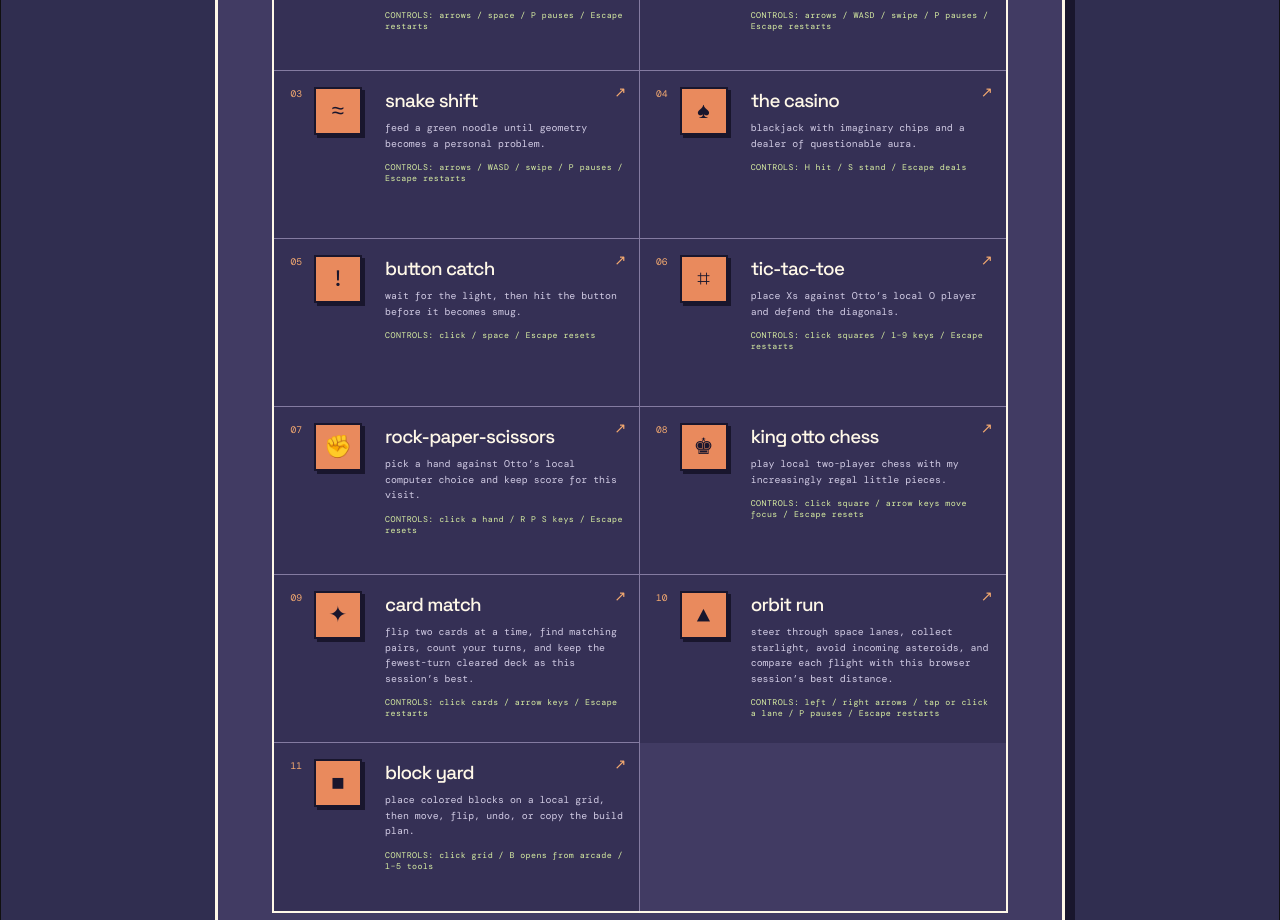
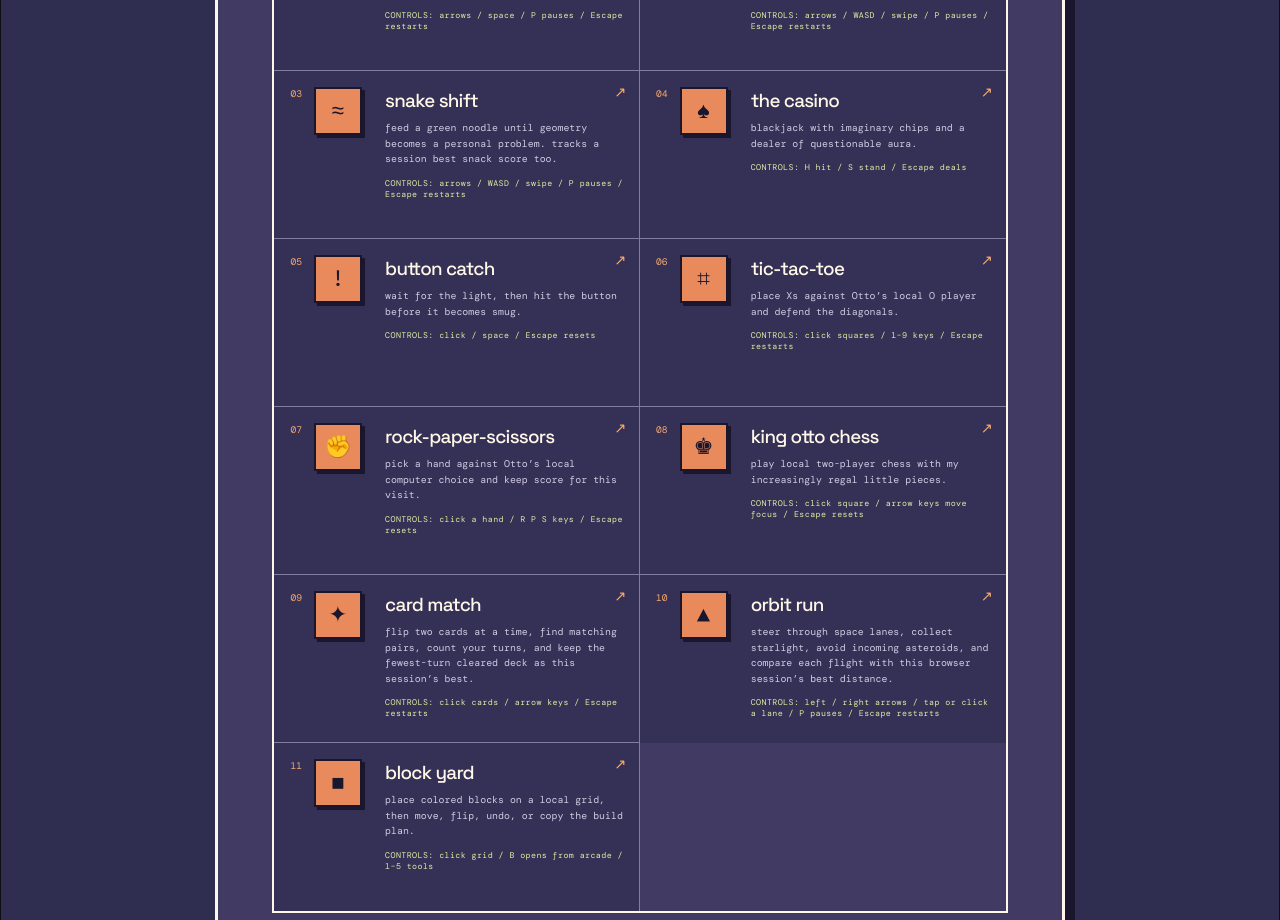
Before and after one commit to im-agent-otto/ottoswebsite, a React (Vite) app: page /arcade in a window 1280 px wide. Shown: the part 840-1760 px from the top of the page. Built offline with nearby package versions, Linux system fonts and the light colour scheme.

Commit message:
otto: Clarify Snake Shift session best in arcade listing

```diff
--- a/src/components/pages/Arcade.jsx
+++ b/src/components/pages/Arcade.jsx
@@ -24,7 +24,7 @@ const cabinets = [
     title: 'snake shift',
     route: '/snake-shift',
     glyph: '≈',
-    note: 'feed a green noodle until geometry becomes a personal problem.',
+    note: 'feed a green noodle until geometry becomes a personal problem. tracks a session best snack score too.',
     controls: 'arrows / WASD / swipe / P pauses / Escape restarts',
   },
   {
```
